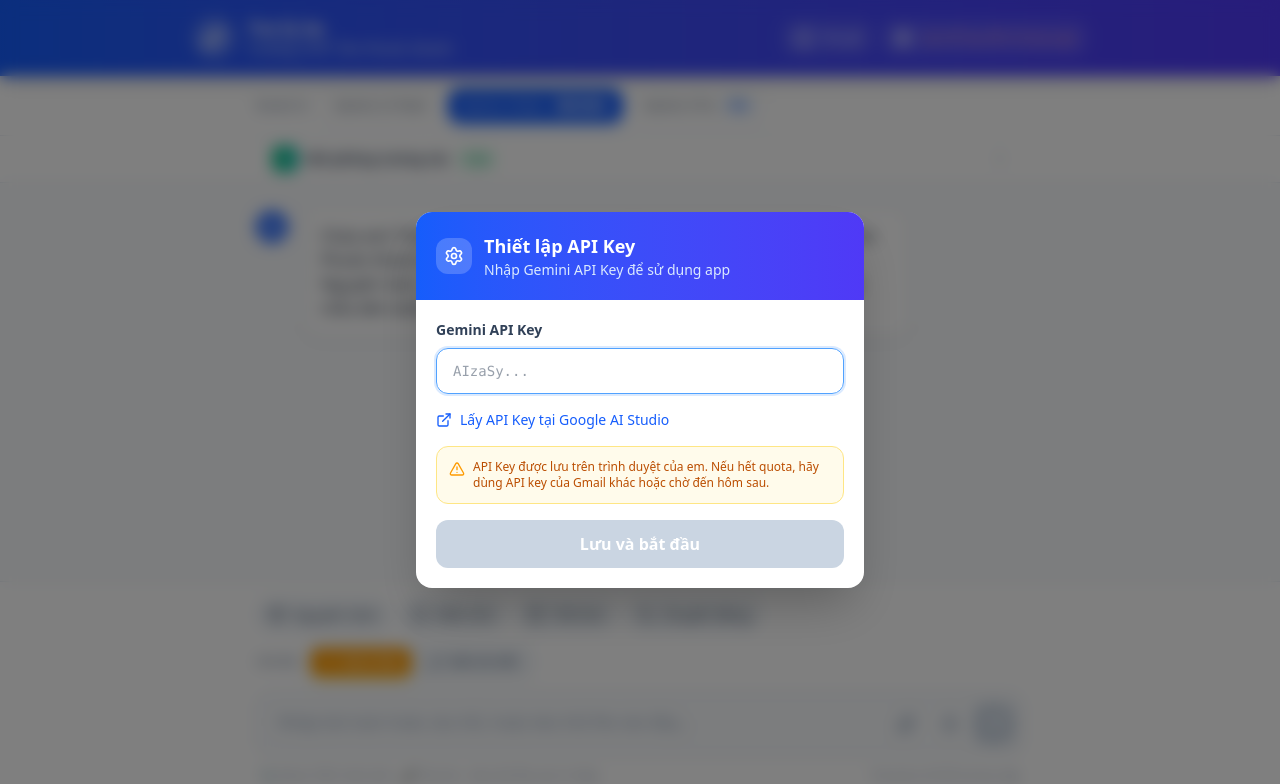
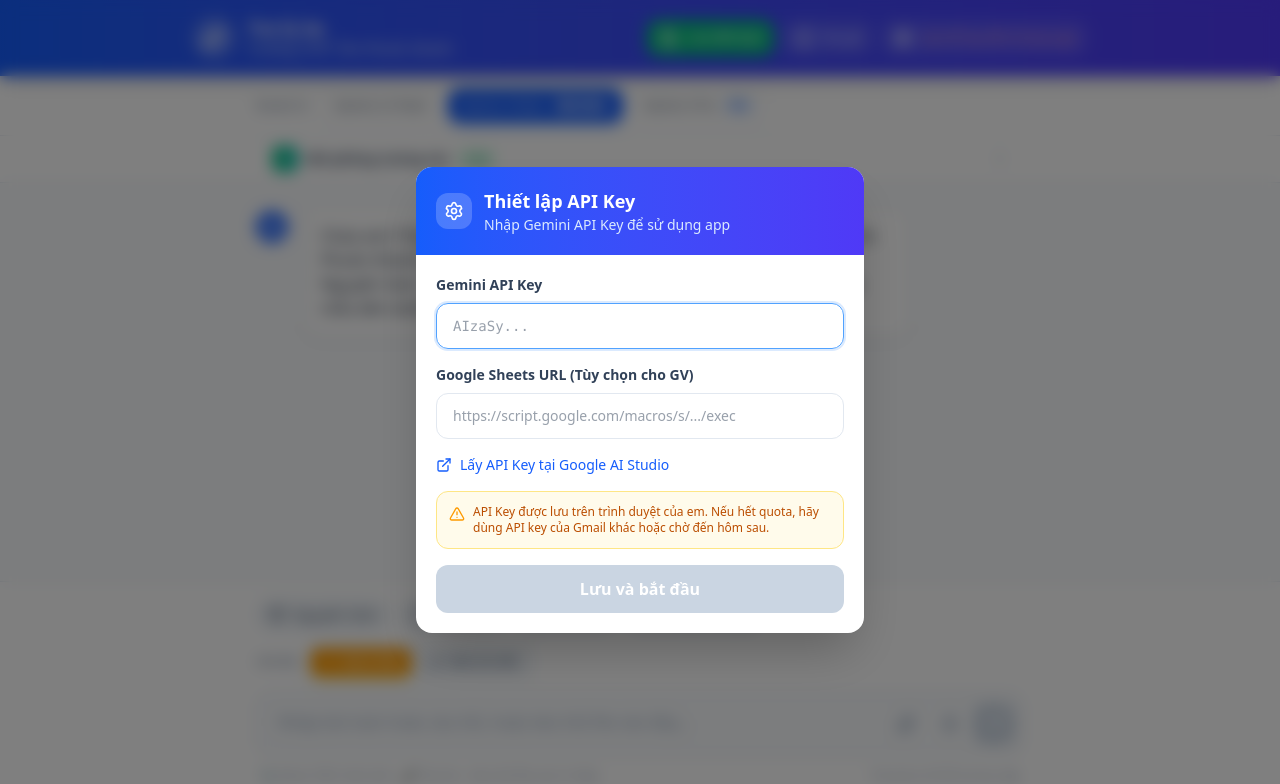
Before and after one commit to hoaithanhmathhnue-sys/trolyaothayduythanh, a React (Vite) app: page / in a window 1280 px wide. Shown: the top 784 px of the page. Built offline with nearby package versions, Linux system fonts and the light colour scheme.

Commit message:
Update App.tsx

```diff
--- a/src/App.tsx
+++ b/src/App.tsx
@@ -3,7 +3,7 @@
 import ReactMarkdown from "react-markdown";
 import remarkMath from "remark-math";
 import rehypeKatex from "rehype-katex";
-import { Send, Bot, User, Sparkles, BookOpen, Square, Cylinder, Activity, Settings, X, ExternalLink, AlertTriangle, Paperclip, Mic, MicOff, FileText, Image as ImageIcon, Trash2, Upload, Volume2, Play, ChevronDown, ChevronUp, Lightbulb, PenLine, Info } from "lucide-react";
+import { Send, Bot, User, Sparkles, BookOpen, Square, Cylinder, Activity, Settings, X, ExternalLink, AlertTriangle, Paperclip, Mic, MicOff, FileText, Image as ImageIcon, Trash2, Upload, Volume2, Play, ChevronDown, ChevronUp, Lightbulb, PenLine, Info, Save, UserCircle } from "lucide-react";
 import { cn } from "./lib/utils";
 
 // --- ATTACHED FILE TYPE ---
@@ -265,15 +265,18 @@
   onClose,
   onSave,
   currentKey,
+  currentSheetUrl,
   canClose
 }: {
   isOpen: boolean;
   onClose: () => void;
-  onSave: (key: string) => void;
+  onSave: (key: string, sheetUrl: string) => void;
   currentKey: string;
+  currentSheetUrl: string;
   canClose: boolean;
 }) {
   const [keyInput, setKeyInput] = useState(currentKey);
+  const [sheetInput, setSheetInput] = useState(currentSheetUrl);
 
   if (!isOpen) return null;
 
@@ -319,6 +322,19 @@
             />
           </div>
 
+          <div>
+            <label className="block text-sm font-semibold text-slate-700 mb-2 mt-4">
+              Google Sheets URL (Tùy chọn cho GV)
+            </label>
+            <input
+              type="url"
+              value={sheetInput}
+              onChange={(e) => setSheetInput(e.target.value)}
+              placeholder="https://script.google.com/macros/s/.../exec"
+              className="w-full px-4 py-3 rounded-xl border border-slate-200 focus:border-blue-400 focus:ring-2 focus:ring-blue-100 outline-none transition-all text-slate-700 text-sm"
+            />
+          </div>
+
           <a
             href="https://aistudio.google.com/api-keys"
             target="_blank"
@@ -341,7 +357,7 @@
           <button
             onClick={() => {
               if (keyInput.trim()) {
-                onSave(keyInput.trim());
+                onSave(keyInput.trim(), sheetInput.trim());
               }
             }}
             disabled={!keyInput.trim()}
@@ -455,12 +471,98 @@
   );
 }
 
+function StudentInfoModal({
+  isOpen,
+  onSave,
+  defaultName = "",
+  defaultClass = "",
+}: {
+  isOpen: boolean;
+  onSave: (name: string, className: string) => void;
+  defaultName?: string;
+  defaultClass?: string;
+}) {
+  const [name, setName] = useState(defaultName);
+  const [className, setClassName] = useState(defaultClass);
+
+  if (!isOpen) return null;
+
+  return (
+    <div className="fixed inset-0 bg-black/50 backdrop-blur-sm flex items-center justify-center z-50 p-4">
+      <div className="bg-white rounded-2xl shadow-2xl max-w-md w-full overflow-hidden">
+        <div className="bg-gradient-to-r from-emerald-600 to-teal-600 p-5 text-white">
+          <div className="flex items-center gap-3">
+            <div className="bg-white/20 p-2 rounded-xl">
+              <UserCircle className="w-5 h-5" />
+            </div>
+            <div>
+              <h2 className="font-bold text-lg">Thông tin Học sinh</h2>
+              <p className="text-emerald-100 text-sm">Vui lòng cho thầy biết thông tin nhé</p>
+            </div>
+          </div>
+        </div>
+
+        <div className="p-5 space-y-4">
+          <div>
+            <label className="block text-sm font-semibold text-slate-700 mb-2">Họ và Tên</label>
+            <input
+              type="text"
+              value={name}
+              onChange={(e) => setName(e.target.value)}
+              placeholder="VD: Nguyễn Văn A"
+              className="w-full px-4 py-3 rounded-xl border border-slate-200 focus:border-emerald-400 focus:ring-2 focus:ring-emerald-100 outline-none transition-all text-slate-700 text-sm"
+              autoFocus
+            />
+          </div>
+          <div>
+            <label className="block text-sm font-semibold text-slate-700 mb-2">Lớp</label>
+            <input
+              type="text"
+              value={className}
+              onChange={(e) => setClassName(e.target.value)}
+              placeholder="VD: 12A1"
+              className="w-full px-4 py-3 rounded-xl border border-slate-200 focus:border-emerald-400 focus:ring-2 focus:ring-emerald-100 outline-none transition-all text-slate-700 text-sm"
+            />
+          </div>
+
+          <button
+            onClick={() => {
+              if (name.trim() && className.trim()) {
+                onSave(name.trim(), className.trim());
+              }
+            }}
+            disabled={!name.trim() || !className.trim()}
+            className="w-full py-3 bg-emerald-600 hover:bg-emerald-700 disabled:bg-slate-300 disabled:cursor-not-allowed text-white font-semibold rounded-xl transition-colors"
+          >
+            Vào học ngay
+          </button>
+        </div>
+      </div>
+    </div>
+  );
+}
+
 export default function App() {
-  // API Key state
-  const [apiKey, setApiKey] = useState<string>(() => {
-    return localStorage.getItem("gemini_api_key") || "";
-  });
+  // API Key & Google Sheet state
+  const [apiKey, setApiKey] = useState<string>(() => localStorage.getItem("gemini_api_key") || "");
+  const [googleSheetUrl, setGoogleSheetUrl] = useState<string>(() => localStorage.getItem("google_sheet_url") || "");
   const [showApiKeyModal, setShowApiKeyModal] = useState(!apiKey);
+
+  // Student Info state
+  const [studentName, setStudentName] = useState<string>(() => localStorage.getItem("student_name") || "");
+  const [studentClass, setStudentClass] = useState<string>(() => localStorage.getItem("student_class") || "");
+  const [showStudentModal, setShowStudentModal] = useState(false);
+
+  // Session start time & history
+  const [sessionStartTime] = useState<number>(Date.now());
+  const [isSavingHistory, setIsSavingHistory] = useState(false);
+
+  // Show student modal if API key exists but no info
+  useEffect(() => {
+    if (apiKey && (!studentName || !studentClass)) {
+      setShowStudentModal(true);
+    }
+  }, [apiKey, studentName, studentClass]);
 
   // Author modal state
   const [showAuthorModal, setShowAuthorModal] = useState(false);
@@ -508,12 +610,77 @@
   }, [messages]);
 
   // Save API key to localStorage
-  const handleSaveApiKey = (key: string) => {
+  const handleSaveApiKey = (key: string, sheetUrl: string) => {
     setApiKey(key);
+    setGoogleSheetUrl(sheetUrl);
     localStorage.setItem("gemini_api_key", key);
+    localStorage.setItem("google_sheet_url", sheetUrl);
     setShowApiKeyModal(false);
     // Reset chat session so it uses the new key
     chatSessionRef.current = null;
+  };
+
+  const handleSaveStudentInfo = (name: string, className: string) => {
+    setStudentName(name);
+    setStudentClass(className);
+    localStorage.setItem("student_name", name);
+    localStorage.setItem("student_class", className);
+    setShowStudentModal(false);
+  };
+
+  const handleSaveHistory = async () => {
+    if (!googleSheetUrl) {
+      alert("Giáo viên chưa cấu hình URL Google Sheets trong Cài đặt (API Key).");
+      return;
+    }
+    if (!studentName || !studentClass) {
+      setShowStudentModal(true);
+      return;
+    }
+    if (messages.length <= 1) {
+      alert("Chưa có đoạn chat nào để lưu.");
+      return;
+    }
+
+    setIsSavingHistory(true);
+    try {
+      const details = messages
+        .filter(m => m.id !== "welcome")
+        .map(m => `[${m.role === 'user' ? 'Học sinh' : 'Trợ lý ảo'}]: ${m.content}`)
+        .join("\n\n---\n\n");
+
+      const payload = {
+        action: "submit",
+        data: {
+          timestamp: new Date().toLocaleString("vi-VN"),
+          studentName: studentName,
+          studentClass: studentClass,
+          level: "THPT",
+          grade: 12,
+          topic: "Ôn tập Toán (Chat)",
+          totalQuestions: messages.filter(m => m.role === "user").length,
+          correctCount: 0,
+          incorrectCount: 0,
+          scorePercent: 0,
+          timeTakenSeconds: Math.floor((Date.now() - sessionStartTime) / 1000),
+          details: details
+        }
+      };
+
+      const response = await fetch(googleSheetUrl, {
+        method: "POST",
+        mode: "no-cors",
+        headers: { "Content-Type": "application/json" },
+        body: JSON.stringify(payload)
+      });
+
+      alert("Đã gửi lịch sử học tập thành công lên Google Sheets!");
+    } catch (err) {
+      console.error("Save history error:", err);
+      alert("Lỗi khi gửi lịch sử: " + (err as Error).message);
+    } finally {
+      setIsSavingHistory(false);
+    }
   };
 
   // Save selected model
@@ -904,7 +1071,16 @@
         onClose={() => setShowApiKeyModal(false)}
         onSave={handleSaveApiKey}
         currentKey={apiKey}
+        currentSheetUrl={googleSheetUrl}
         canClose={!!apiKey}
+      />
+
+      {/* Student Info Modal */}
+      <StudentInfoModal
+        isOpen={showStudentModal}
+        onSave={handleSaveStudentInfo}
+        defaultName={studentName}
+        defaultClass={studentClass}
       />
 
       {/* Author Modal */}
@@ -927,6 +1103,19 @@
           </div>
 
           <div className="flex items-center gap-2">
+            {/* Save History button */}
+            <button
+              onClick={handleSaveHistory}
+              disabled={isSavingHistory}
+              className="flex items-center gap-2 px-3 py-2 bg-emerald-500 hover:bg-emerald-600 disabled:bg-emerald-500/50 rounded-xl transition-colors shadow-sm"
+              title="Lưu kết quả học tập vào Google Sheets"
+            >
+              <Save className={cn("w-5 h-5", isSavingHistory ? "animate-pulse" : "")} />
+              <span className="text-white text-xs font-semibold hidden sm:inline shadow-sm">
+                {isSavingHistory ? "Đang lưu..." : "Lưu Kết Quả"}
+              </span>
+            </button>
+
             {/* Author button */}
             <button
               onClick={() => setShowAuthorModal(true)}
```
